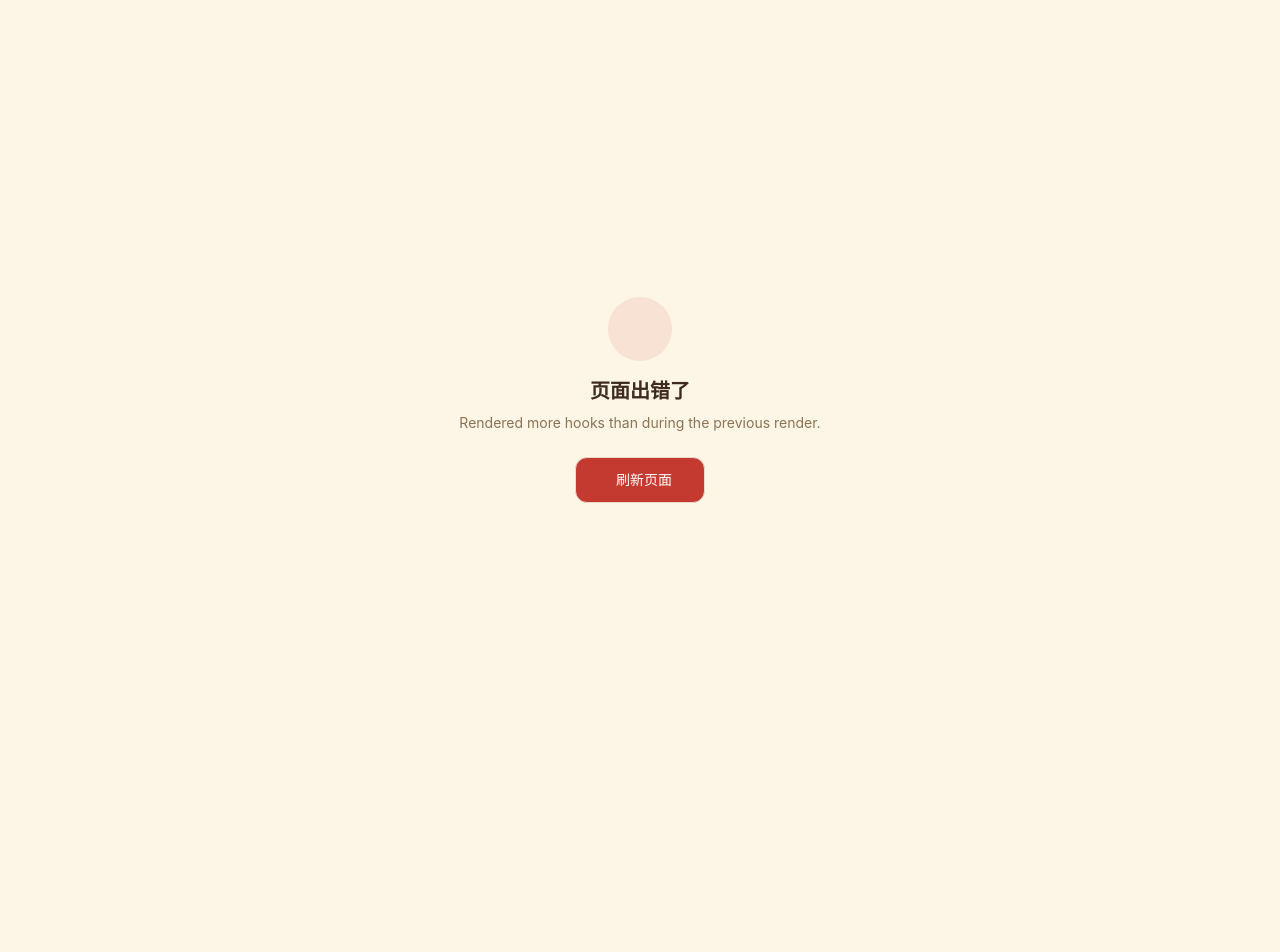
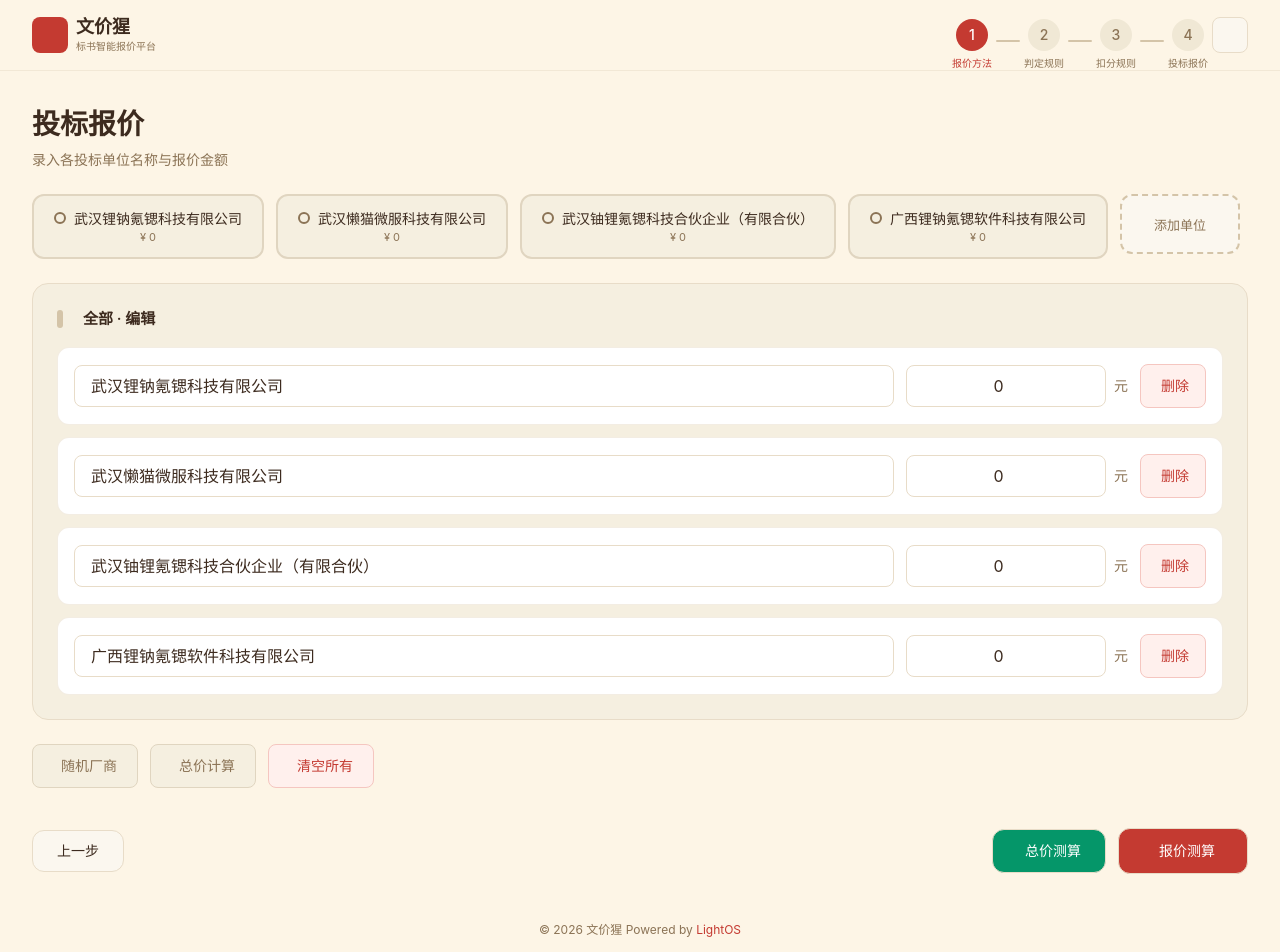
Before and after one commit to sikenali/bid-quotation, a React (Vite) app: page /bids in a window 1280 px wide. Shown: the top 952 px of the page. Before the commit the page ends 800 px from the top, so only its background shows below. Built offline with nearby package versions, Linux system fonts and the light colour scheme; no server answers.

Commit message:
fix(hooks): Step4BidInput 将所有 useEffect 移到组件顶部，消除 early return 导致的 Hooks 顺序不一致错误

```diff
--- a/src/pages/Step4BidInput.tsx
+++ b/src/pages/Step4BidInput.tsx
@@ -12,17 +12,19 @@ const DEFAULT_NAMES = [
 ];
 
 export default function Step4BidInput() {
+  // === 所有 Hooks 必须在组件最顶层声明（所有条件/return 之前）===
   const navigate = useNavigate();
   const { setCurrentStep, calculate, unitScores, calculationResult, addBidUnit, bidUnits } = useConfigStore();
   const [isCalculating, setIsCalculating] = useState(false);
   const [hydrated, setHydrated] = useState(false);
 
+  // 1. hydrated 延迟
   useEffect(() => {
     const t = setTimeout(() => setHydrated(true), 0);
     return () => clearTimeout(t);
   }, []);
 
-  // URL 参数模式下，刷新后若已有 bidUnits 但无 calculationResult，自动重算
+  // 2. URL 参数模式下，刷新后若已有 bidUnits 但无 calculationResult，自动重算
   useEffect(() => {
     if (!hydrated) return;
     const params = new URLSearchParams(window.location.search);
@@ -30,14 +32,29 @@ export default function Step4BidInput() {
     const showCalc = params.get('calc') === '1';
     if ((showTotal || showCalc) && !calculationResult && bidUnits.length > 0 && bidUnits.some((b) => b.price > 0)) {
       setIsCalculating(true);
-      setTimeout(() => {
+      const id = setTimeout(() => {
         calculate();
         setIsCalculating(false);
         setCurrentStep(5);
       }, 100);
+      return () => clearTimeout(id);
     }
   }, [hydrated, calculationResult, bidUnits, calculate, setCurrentStep]);
 
+  // 3. URL 参数模式下，完全没数据时跳转
+  useEffect(() => {
+    if (!hydrated) return;
+    const params = new URLSearchParams(window.location.search);
+    const showTotal = params.get('total') === '1';
+    const showCalc = params.get('calc') === '1';
+    if ((showTotal || showCalc) && !calculationResult && !isCalculating) {
+      if (bidUnits.length === 0 || !bidUnits.some((b) => b.price > 0)) {
+        navigate('/bids', { replace: true });
+      }
+    }
+  }, [hydrated, calculationResult, isCalculating, bidUnits, navigate]);
+
+  // === 以下为非 Hook 逻辑与渲染 ===
   const handleAddUnit = () => {
     const units = useConfigStore.getState().bidUnits;
     const count = units.length;
@@ -50,22 +67,26 @@ export default function Step4BidInput() {
   const handlePrev = () => { setCurrentStep(3); navigate('/deduction'); };
   const handlePriceCalc = () => {
     setIsCalculating(true);
-    setTimeout(() => {
+    const id = setTimeout(() => {
       calculate();
       setIsCalculating(false);
       setCurrentStep(5);
       navigate('/bids?calc=1');
     }, 100);
+    // 清理定时器避免组件卸载后继续执行
+    return () => clearTimeout(id);
   };
   const handleTotalCalc = () => {
     setIsCalculating(true);
-    setTimeout(() => {
+    const id = setTimeout(() => {
       calculate();
       setIsCalculating(false);
       navigate('/bids?total=1');
     }, 100);
+    return () => clearTimeout(id);
   };
 
+  // hydrated=false 时显示骨架（注意：此 return 在所有 Hook 之后，符合规则）
   if (!hydrated) {
     return <div className="py-20" />;
   }
@@ -73,19 +94,6 @@ export default function Step4BidInput() {
   const searchParams = new URLSearchParams(window.location.search);
   const showTotal = searchParams.get('total') === '1';
   const showCalc = searchParams.get('calc') === '1';
-
-  // 没有结果且不在计算中（没有 bidUnits 数据）→ 跳转回输入页
-  useEffect(() => {
-    if (!hydrated) return;
-    const params = new URLSearchParams(window.location.search);
-    const showTotal = params.get('total') === '1';
-    const showCalc = params.get('calc') === '1';
-    if ((showTotal || showCalc) && !calculationResult && !isCalculating) {
-      if (bidUnits.length === 0 || !bidUnits.some((b) => b.price > 0)) {
-        navigate('/bids', { replace: true });
-      }
-    }
-  }, [hydrated, calculationResult, isCalculating, bidUnits, navigate]);
 
   if ((showTotal || showCalc) && calculationResult) {
     return <Step5Results includeTotalScores={showTotal} />;
```
